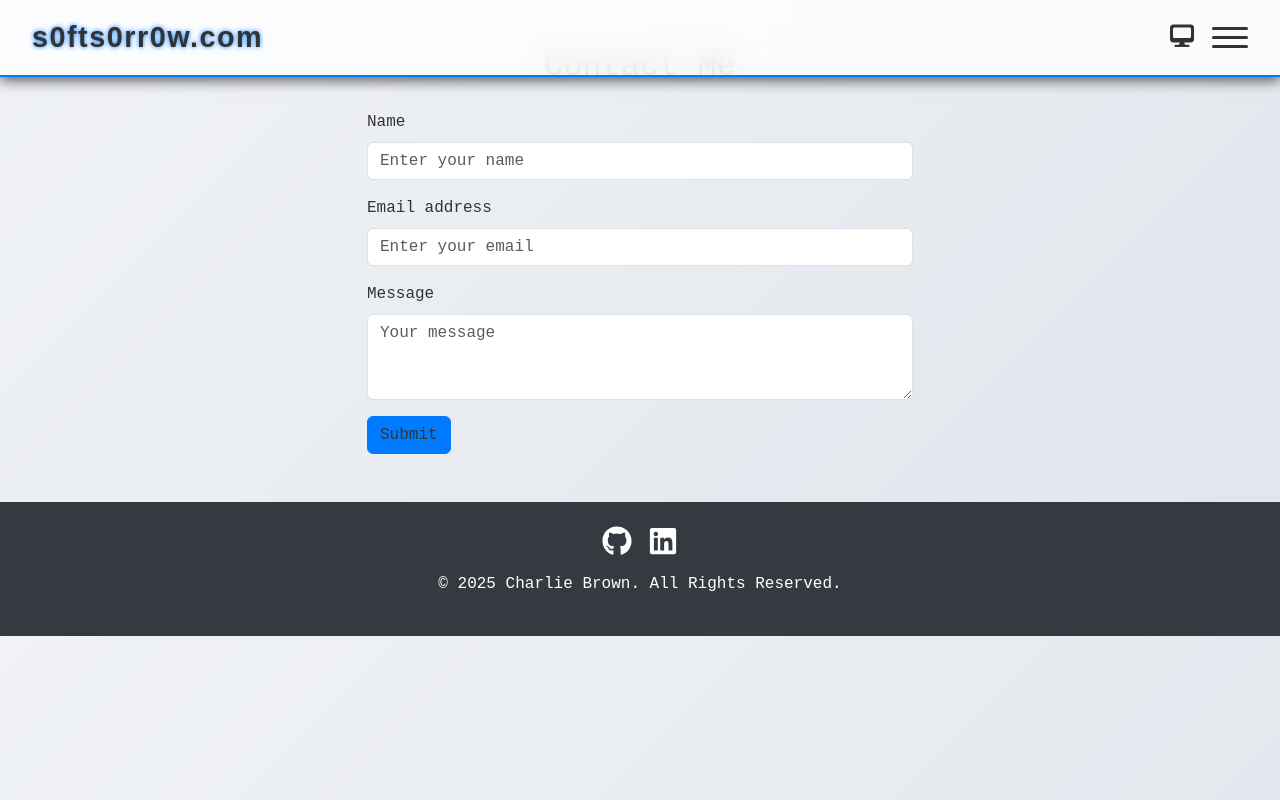
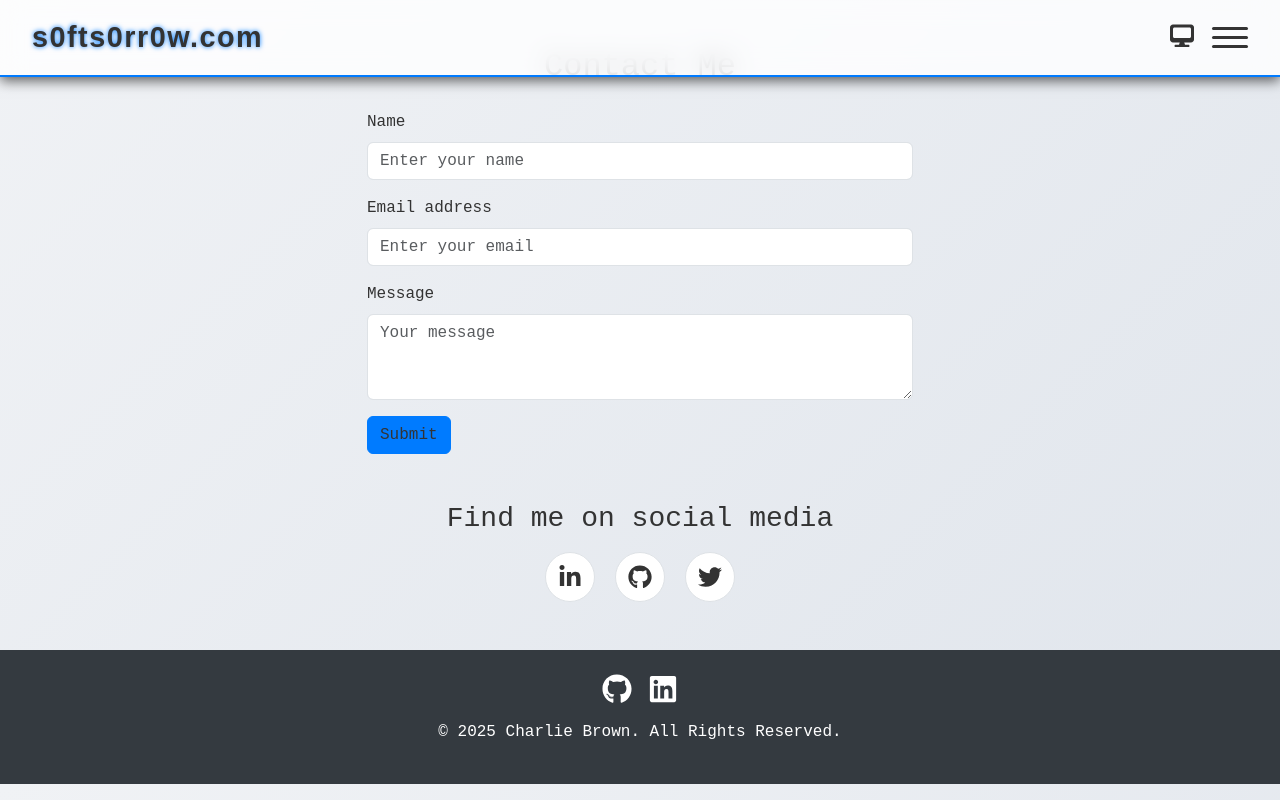
Before and after one commit to S0FTS0RR0W/s0fts0rr0w-portfolio, a React (Create React App) app: page /contact in a window 1280 px wide. Built offline with nearby package versions, Linux system fonts and the light colour scheme.

Commit message:
feat: Add social media links with animated hover and linear gradients to Contact page

```diff
--- a/src/components/Contact.css
+++ b/src/components/Contact.css
@@ -18,7 +18,7 @@
   background-color: var(--card-background);
   color: var(--text-color);
   border-color: var(--primary-color);
-  box-shadow: 0 0 0 0.25rem rgba(var(--primary-color-rgb), .25); /* Assuming primary-color-rgb is defined */
+  box-shadow: 0 0 0 0.25rem rgba(var(--primary-color-rgb), .25);
 }
 
 .contact-section .btn-primary {
@@ -32,3 +32,66 @@
   border-color: var(--primary-color);
   opacity: 0.9;
 }
+
+/* Social Icons Styling */
+.social-icons {
+  display: flex;
+  justify-content: center;
+  gap: 20px;
+  margin-top: 20px;
+}
+
+.social-icon {
+  display: flex;
+  align-items: center;
+  justify-content: center;
+  width: 50px;
+  height: 50px;
+  border-radius: 50%;
+  font-size: 24px;
+  color: var(--text-color);
+  background: var(--card-background);
+  border: 1px solid var(--border-color);
+  transition: all 0.3s ease;
+  position: relative;
+  overflow: hidden;
+  z-index: 1;
+}
+
+.social-icon::before {
+  content: '';
+  position: absolute;
+  top: 0;
+  left: 0;
+  width: 100%;
+  height: 100%;
+  background: linear-gradient(45deg, var(--primary-color), var(--secondary-color));
+  opacity: 0;
+  transition: all 0.3s ease;
+  z-index: -1;
+}
+
+.social-icon:hover {
+  color: #ffffff; /* White text on hover */
+  border-color: transparent;
+}
+
+.social-icon:hover::before {
+  opacity: 1;
+}
+
+/* Specific social icon colors (optional, if not using gradient) */
+.social-icon.linkedin:hover {
+  background: #0077b5; /* LinkedIn blue */
+  color: #ffffff;
+}
+
+.social-icon.github:hover {
+  background: #333333; /* GitHub dark */
+  color: #ffffff;
+}
+
+.social-icon.twitter:hover {
+  background: #1DA1F2; /* Twitter blue */
+  color: #ffffff;
+}
--- a/src/components/Contact.tsx
+++ b/src/components/Contact.tsx
@@ -1,6 +1,11 @@
 import React from 'react';
 import { Container, Row, Col, Form, Button } from 'react-bootstrap';
+import { FaLinkedinIn, FaGithub, FaTwitter } from 'react-icons/fa';
 import './Contact.css'; // Import the new CSS file
+
+const LinkedinIcon = FaLinkedinIn as any;
+const GithubIcon = FaGithub as any;
+const TwitterIcon = FaTwitter as any;
 
 const Contact = () => {
   return (
@@ -31,6 +36,22 @@ const Contact = () => {
             </Form>
           </Col>
         </Row>
+        <Row className="mt-5">
+          <Col md={6} className="mx-auto text-center">
+            <h3>Find me on social media</h3>
+            <div className="social-icons mt-3">
+              <a href="https://www.linkedin.com/in/yourprofile" target="_blank" rel="noopener noreferrer" className="social-icon linkedin">
+                <LinkedinIcon />
+              </a>
+              <a href="https://github.com/yourprofile" target="_blank" rel="noopener noreferrer" className="social-icon github">
+                <GithubIcon />
+              </a>
+              <a href="https://twitter.com/yourprofile" target="_blank" rel="noopener noreferrer" className="social-icon twitter">
+                <TwitterIcon />
+              </a>
+            </div>
+          </Col>
+        </Row>
       </Container>
     </section>
   );
```
